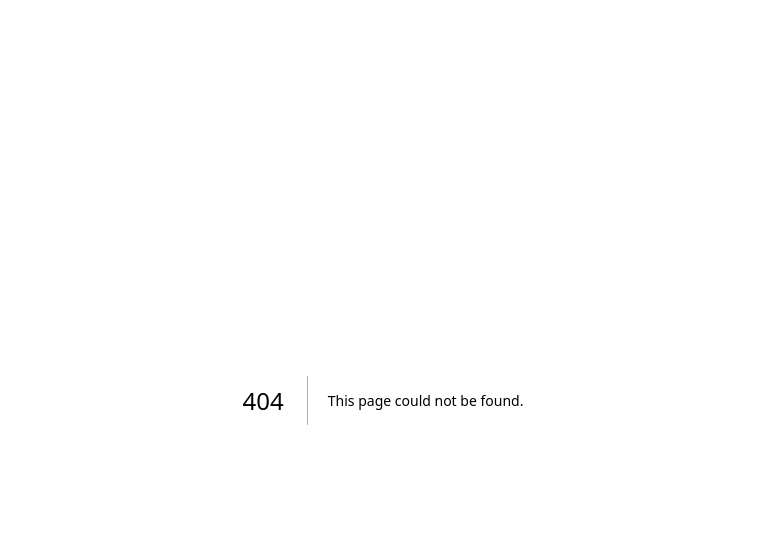
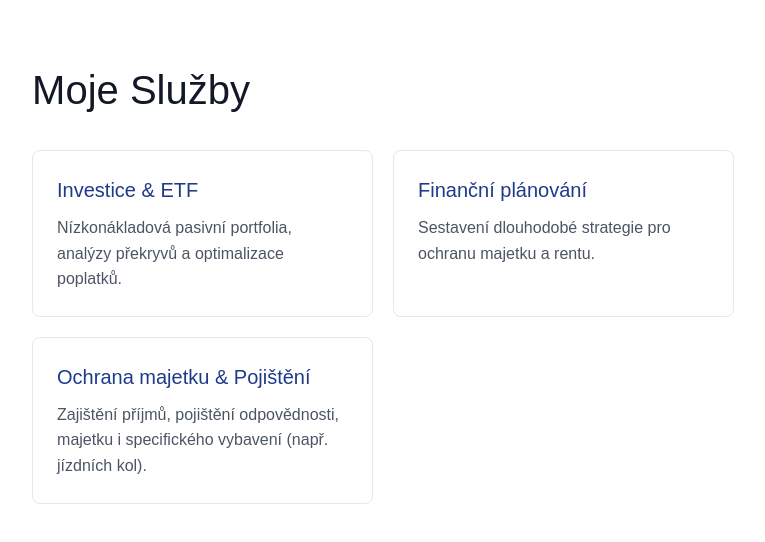
Before and after one commit to DrSajmon/web-novak, a Next.js app in the folder web-finance/: page /sluzby in a window 1280 px wide. Before the commit this address had no page. Shown: the top 542 px of the page, without its empty margins (257-1022 px from the left). Built offline with nearby package versions, Linux system fonts and the light colour scheme.

Commit message:
Aktivace odkazů

```diff
--- /dev/null
+++ b/web-finance/src/app/kontakt/page.tsx
@@ -0,0 +1,26 @@
+import React from 'react';
+
+export const metadata = {
+  title: "Kontakt | Hynek Novák",
+};
+
+export default function KontaktPage() {
+  return (
+    <main style={{ padding: '60px 20px', maxWidth: '800px', margin: '0 auto', fontFamily: 'sans-serif' }}>
+      <h1 style={{ fontSize: '2.5rem', color: '#111827', marginBottom: '20px' }}>Kontaktujte mě</h1>
+      <p style={{ fontSize: '1.125rem', color: '#4B5563', marginBottom: '40px' }}>
+        Máte dotaz k investicím nebo chcete zrevidovat své stávající finanční nastavení? Ozvěte se.
+      </p>
+      <div style={{ display: 'grid', gridTemplateColumns: 'repeat(auto-fit, minmax(200px, 1fr))', gap: '30px', fontWeight: '500' }}>
+        <div>
+          <h3 style={{ color: '#9CA3AF', textTransform: 'uppercase', fontSize: '0.875rem', marginBottom: '8px' }}>E-mail</h3>
+          <p style={{ fontSize: '1.25rem', color: '#111827' }}>info@hyneknovak.cz</p>
+        </div>
+        <div>
+          <h3 style={{ color: '#9CA3AF', textTransform: 'uppercase', fontSize: '0.875rem', marginBottom: '8px' }}>Telefon</h3>
+          <p style={{ fontSize: '1.25rem', color: '#111827' }}>+420 123 456 789</p>
+        </div>
+      </div>
+    </main>
+  );
+}
--- /dev/null
+++ b/web-finance/src/app/o-me/page.tsx
@@ -0,0 +1,19 @@
+import React from 'react';
+
+export const metadata = {
+  title: "O mně | Hynek Novák",
+};
+
+export default function OMnePage() {
+  return (
+    <main style={{ padding: '60px 20px', maxWidth: '800px', margin: '0 auto', fontFamily: 'sans-serif', lineHeight: '1.8' }}>
+      <h1 style={{ fontSize: '2.5rem', color: '#111827', marginBottom: '20px' }}>O mně</h1>
+      <p style={{ fontSize: '1.125rem', color: '#374151' }}>
+        Jmenuji se Hynek Novák a působím jako nezávislý finanční specialista. Ve své praxi se zaměřuji na přinášení vědeckého a analytického přístupu do světa osobních financí.
+      </p>
+      <p style={{ fontSize: '1.125rem', color: '#374151' }}>
+        Nejsem prodejce produktů. Mým cílem je pomáhat klientům stavět robustní portfolia inspirovaná strategiemi, jako je Norský státní fond nebo Nobelova nadace, a efektivně chránit jejich vybudované bohatství.
+      </p>
+    </main>
+  );
+}
--- a/web-finance/src/app/page.tsx
+++ b/web-finance/src/app/page.tsx
@@ -1,3 +1,4 @@
+import Link from 'next/link';
 export default function WebFinance() {
   return (
     <div className="min-h-screen bg-[#faf9f7] font-sans text-slate-800">
@@ -15,11 +16,11 @@ export default function WebFinance() {
         </div>
 
         <div className="hidden md:flex gap-8 text-sm font-semibold tracking-wider text-slate-700">
-          <a href="#" className="text-[#b8905b] border-b-2 border-[#b8905b] pb-1">HOME</a>
-          <a href="#" className="hover:text-[#b8905b] transition-colors">SLUŽBY</a>
-          <a href="#" className="hover:text-[#b8905b] transition-colors">O MNĚ</a>
-          <a href="#" className="hover:text-[#b8905b] transition-colors">REFERENCE</a>
-          <a href="#" className="hover:text-[#b8905b] transition-colors">KONTAKT</a>
+          <Link href="/" className="text-[#b8905b] border-b-2 border-[#b8905b] pb-1">HOME</Link>
+          <Link href="/sluzby">SLUŽBY</Link>
+          <Link href="/o-mne">O MNĚ</Link>
+          <Link href="/reference">REFERENCE</Link>
+          <Link href="/kontakt">KONTAKT</Link>
         </div>
 
         <button className="hidden md:block bg-[#b8905b] text-white px-6 py-3 text-xs font-bold uppercase tracking-wider hover:bg-[#a07c4c] transition-colors">
--- /dev/null
+++ b/web-finance/src/app/reference/page.tsx
@@ -0,0 +1,27 @@
+import React from 'react';
+
+export const metadata = {
+  title: "Reference | Hynek Novák",
+};
+
+export default function ReferencePage() {
+  return (
+    <main style={{ padding: '60px 20px', maxWidth: '800px', margin: '0 auto', fontFamily: 'sans-serif' }}>
+      <h1 style={{ fontSize: '2.5rem', color: '#111827', marginBottom: '30px' }}>Případové studie a reference</h1>
+      <div style={{ display: 'flex', flexDirection: 'column', gap: '24px' }}>
+        <blockquote style={{ borderLeft: '4px solid #2563EB', paddingLeft: '20px', margin: 0 }}>
+          <p style={{ fontSize: '1.125rem', fontStyle: 'italic', color: '#374151' }}>
+            "Pan Novák nám pomohl efektivně zainvestovat dědictví. Analýza ETF portfolia nám otevřela oči ohledně skrytých poplatků."
+          </p>
+          <cite style={{ display: 'block', marginTop: '8px', fontWeight: 'bold', color: '#4B5563' }}>— Manželé Starých, Praha</cite>
+        </blockquote>
+        <blockquote style={{ borderLeft: '4px solid #2563EB', paddingLeft: '20px', margin: 0 }}>
+          <p style={{ fontSize: '1.125rem', fontStyle: 'italic', color: '#374151' }}>
+            "Komplexní finanční plán na milion korun nám dal jasný přehled o tom, kdy budeme moci doplatit hypotéku."
+          </p>
+          <cite style={{ display: 'block', marginTop: '8px', fontWeight: 'bold', color: '#4B5563' }}>— Tomáš L., podnikatel</cite>
+        </blockquote>
+      </div>
+    </main>
+  );
+}
--- /dev/null
+++ b/web-finance/src/app/sluzby/page.tsx
@@ -0,0 +1,28 @@
+import React from 'react';
+
+export const metadata = {
+  title: "Služby | Hynek Novák",
+  description: "Finanční plánování, správa ETF portfolií a pojištění na míru.",
+};
+
+export default function SluzbyPage() {
+  return (
+    <main style={{ padding: '60px 20px', maxWidth: '1000px', margin: '0 auto', fontFamily: 'sans-serif' }}>
+      <h1 style={{ fontSize: '2.5rem', color: '#111827', marginBottom: '30px' }}>Moje Služby</h1>
+      <div style={{ display: 'grid', gridTemplateColumns: 'repeat(auto-fit, minmax(280px, 1fr))', gap: '20px' }}>
+        <div style={{ padding: '24px', border: '1px solid #E5E7EB', borderRadius: '8px' }}>
+          <h3 style={{ fontSize: '1.25rem', color: '#1E3A8A', marginBottom: '10px' }}>Investice & ETF</h3>
+          <p style={{ color: '#4B5563', lineHeight: '1.6' }}>Nízkonákladová pasivní portfolia, analýzy překryvů a optimalizace poplatků.</p>
+        </div>
+        <div style={{ padding: '24px', border: '1px solid #E5E7EB', borderRadius: '8px' }}>
+          <h3 style={{ fontSize: '1.25rem', color: '#1E3A8A', marginBottom: '10px' }}>Finanční plánování</h3>
+          <p style={{ color: '#4B5563', lineHeight: '1.6' }}>Sestavení dlouhodobé strategie pro ochranu majetku a rentu.</p>
+        </div>
+        <div style={{ padding: '24px', border: '1px solid #E5E7EB', borderRadius: '8px' }}>
+          <h3 style={{ fontSize: '1.25rem', color: '#1E3A8A', marginBottom: '10px' }}>Ochrana majetku & Pojištění</h3>
+          <p style={{ color: '#4B5563', lineHeight: '1.6' }}>Zajištění příjmů, pojištění odpovědnosti, majetku i specifického vybavení (např. jízdních kol).</p>
+        </div>
+      </div>
+    </main>
+  );
+}
```
